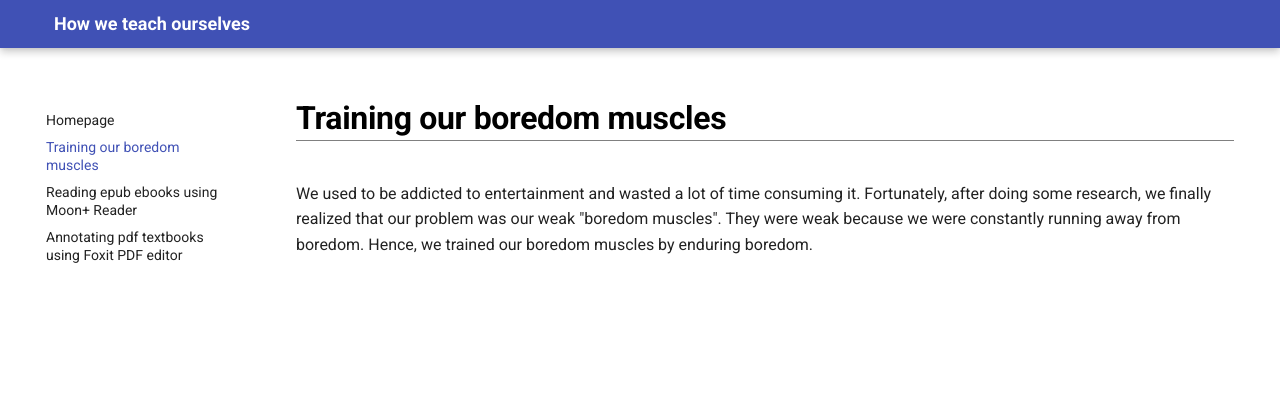
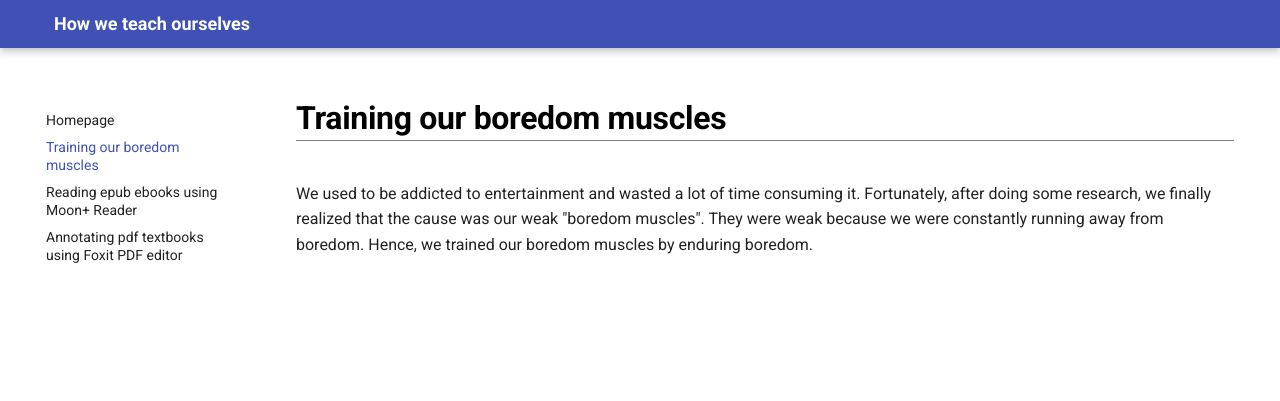
Before and after one commit to maximilian-ho/how-we-teach-ourselves, an MkDocs documentation site: the page built from docs/boredom.md, in a window 1280 px wide. Shown: the top 401 px of the page. Built offline with MkDocs 1.6.1 and Material for MkDocs 9.7.7, drawn with Linux system fonts in a browser that asks for light colours.

Commit message:
Update boredom.md

```diff
--- a/docs/boredom.md
+++ b/docs/boredom.md
@@ -1,3 +1,3 @@
 # Training our boredom muscles
 
-We used to be addicted to entertainment and wasted a lot of time consuming it. Fortunately, after doing some research, we finally realized that our problem was our weak "boredom muscles". They were weak because we were constantly running away from boredom. Hence, we trained our boredom muscles by enduring boredom.
+We used to be addicted to entertainment and wasted a lot of time consuming it. Fortunately, after doing some research, we finally realized that the cause was our weak "boredom muscles". They were weak because we were constantly running away from boredom. Hence, we trained our boredom muscles by enduring boredom.
```
